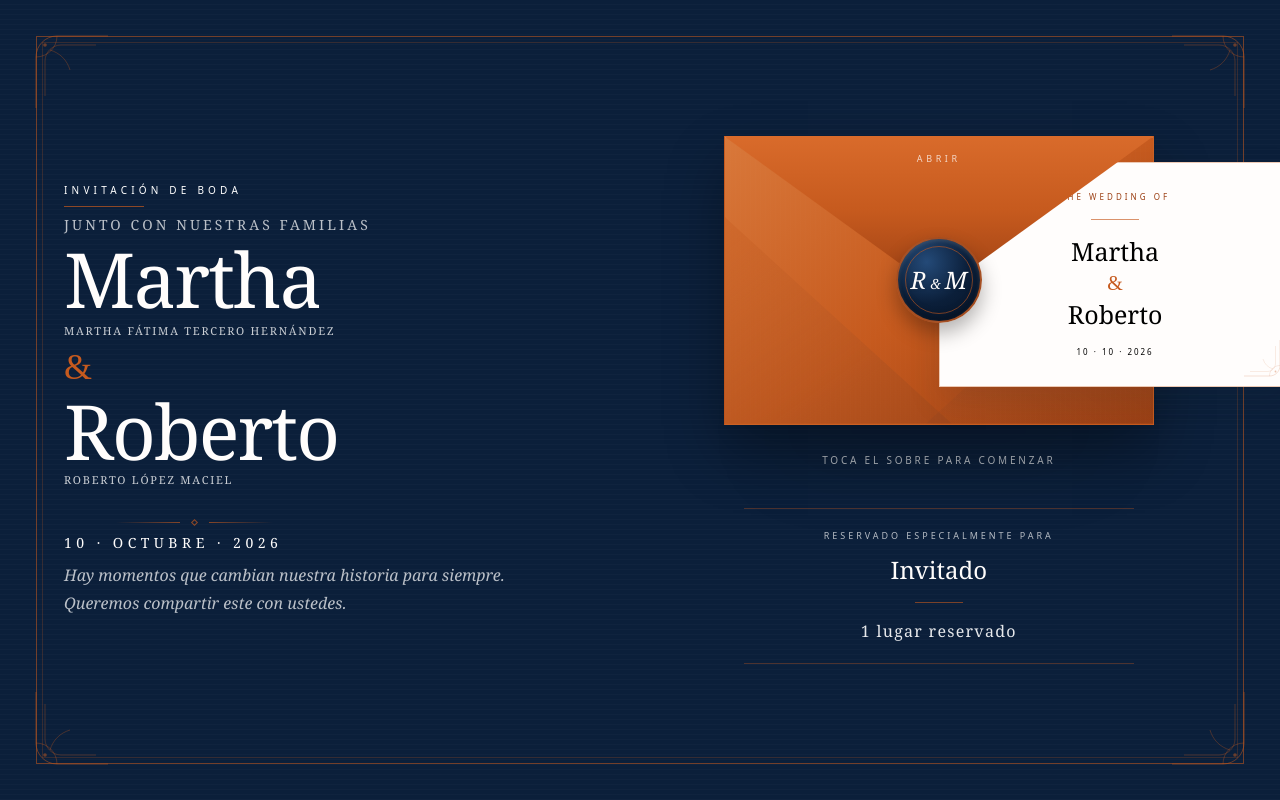
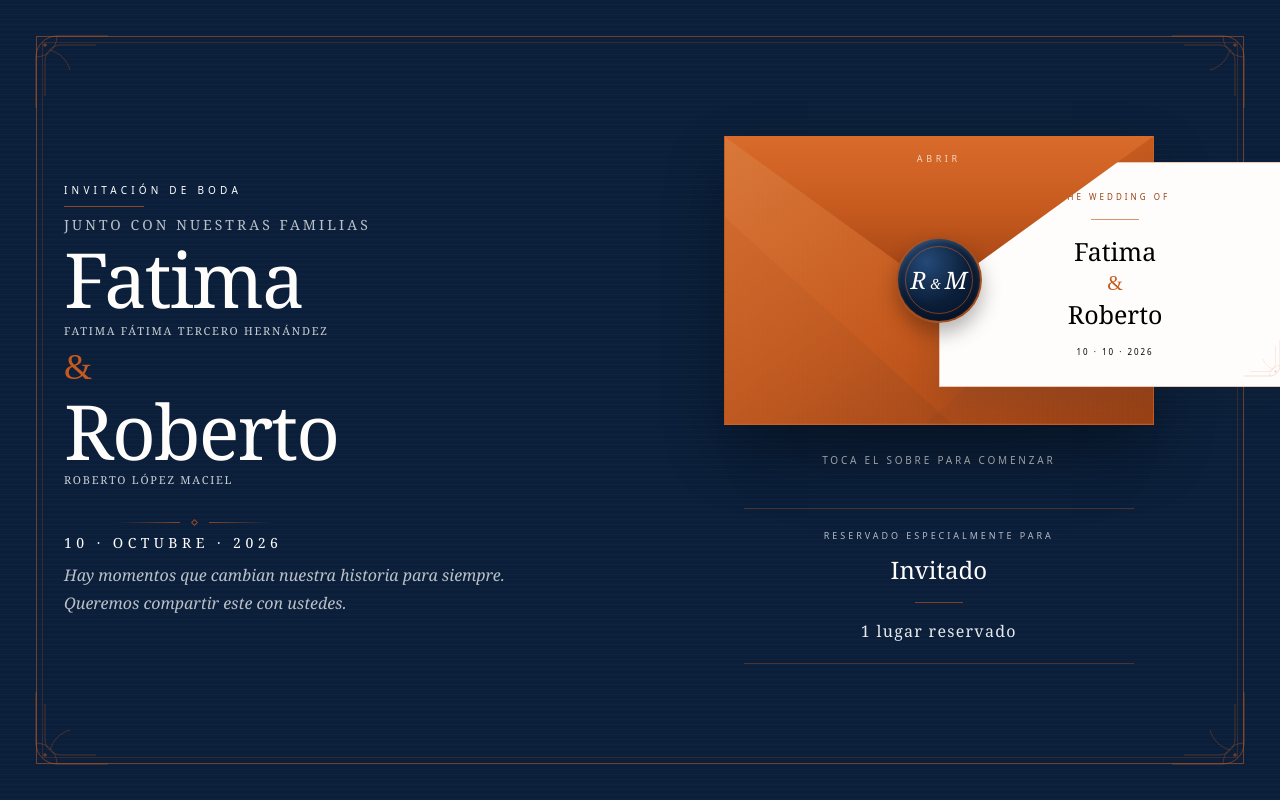
Before and after one commit to patrickespinoza/Roberto-Fatima, a React (Vite) app in the folder Nuestra-Boda/: page / in a window 1280 px wide. Shown: the top 800 px of the page. Built offline with nearby package versions, Linux system fonts and the light colour scheme; a web font is replaced by a local one.

Commit message:
Cambio 7

```diff
--- a/Nuestra-Boda/index.html
+++ b/Nuestra-Boda/index.html
@@ -4,11 +4,11 @@
     <meta charset="UTF-8" />
     <meta name="viewport" content="width=device-width, initial-scale=1.0" />
 
-    <title>Roberto & Martha</title>
+    <title>Roberto & Fatima</title>
 
     <!-- Vista previa al compartir -->
     <meta name="twitter:card" content="summary_large_image" />
-    <meta name="twitter:title" content="Roberto & Martha | ¡Nos casamos! 💍" />
+    <meta name="twitter:title" content="Roberto & Fatima | ¡Nos casamos! 💍" />
     <meta
       name="twitter:description"
       content="Acompáñanos en este día tan especial."
@@ -16,7 +16,7 @@
     <meta name="twitter:image" content="/portada.jpg" />
 
     <meta property="og:type" content="website" />
-    <meta property="og:title" content="Roberto & Martha | ¡Nos casamos! 💍" />
+    <meta property="og:title" content="Roberto & Fatima | ¡Nos casamos! 💍" />
     <meta
       property="og:description"
       content="Acompáñanos en este día tan especial."
@@ -24,7 +24,7 @@
     <meta property="og:image" content="/portada.jpg" />
     <meta
       property="og:url"
-      content="https://roberto-martha.vercel.app/"
+      content="https://roberto-Fatima.vercel.app/"
     />
 
     <!-- Google Fonts -->
--- a/Nuestra-Boda/src/componentes-encabezado/familia.jsx
+++ b/Nuestra-Boda/src/componentes-encabezado/familia.jsx
@@ -23,13 +23,13 @@ const familias = [
     label: "Padres del novio",
     nombres: [
       "Rafael López Alonso",
-      "Noemi Maciel Meecado",
+      "Noemí Maciel Mercado",
     ],
   },
   {
     label: "Padres de la novia",
     nombres: [
-      "Concepción Tercero Hernandez",
+      "Concepción Tercero Hernández",
       "Jorge Tercero Gonzalez",
     ],
   },
--- a/Nuestra-Boda/src/componentes-encabezado/portada.jsx
+++ b/Nuestra-Boda/src/componentes-encabezado/portada.jsx
@@ -491,14 +491,14 @@ useEffect(() => {
                   "
                   style={{ color: palette.paperLight }}
                 >
-                  Martha
+                  Fatima
                 </h1>
 
                 <p
                   className="mt-2 font-serif text-[9px] uppercase tracking-[0.16em] sm:text-[11px]"
                   style={{ color: "rgba(255,255,255,0.78)" }}
                 >
-                  Martha Fátima Tercero Hernández
+                  Fatima Fátima Tercero Hernández
                 </p>
 
                 <span
@@ -735,7 +735,7 @@ useEffect(() => {
                       "
                       style={{ color: "black" }}
                     >
-                      Martha
+                      Fatima
                     </p>
 
                     <span
@@ -1154,7 +1154,7 @@ useEffect(() => {
 
         <motion.img
           src="/portada.jpg"
-          alt="Roberto López Maciel y Martha Fátima Tercero Hernández"
+          alt="Roberto López Maciel y Fatima Fátima Tercero Hernández"
           className="
             absolute
             inset-0
@@ -1346,7 +1346,7 @@ lg:pt-20
                 textShadow: "0 4px 24px rgba(0,0,0,0.32)",
               }}
             >
-              Martha
+              Fatima
             </h1>
 
             <div className="my-2 flex items-center gap-3 sm:my-4 sm:gap-6">
```
